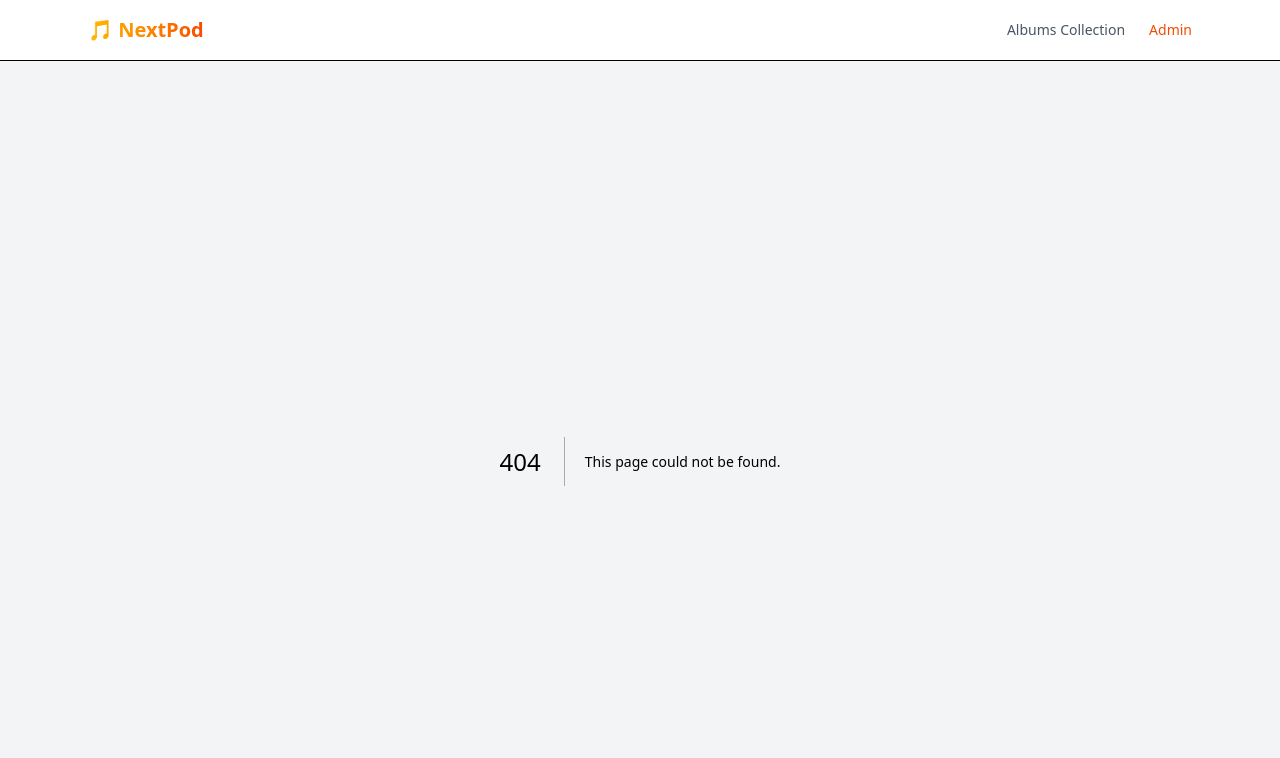
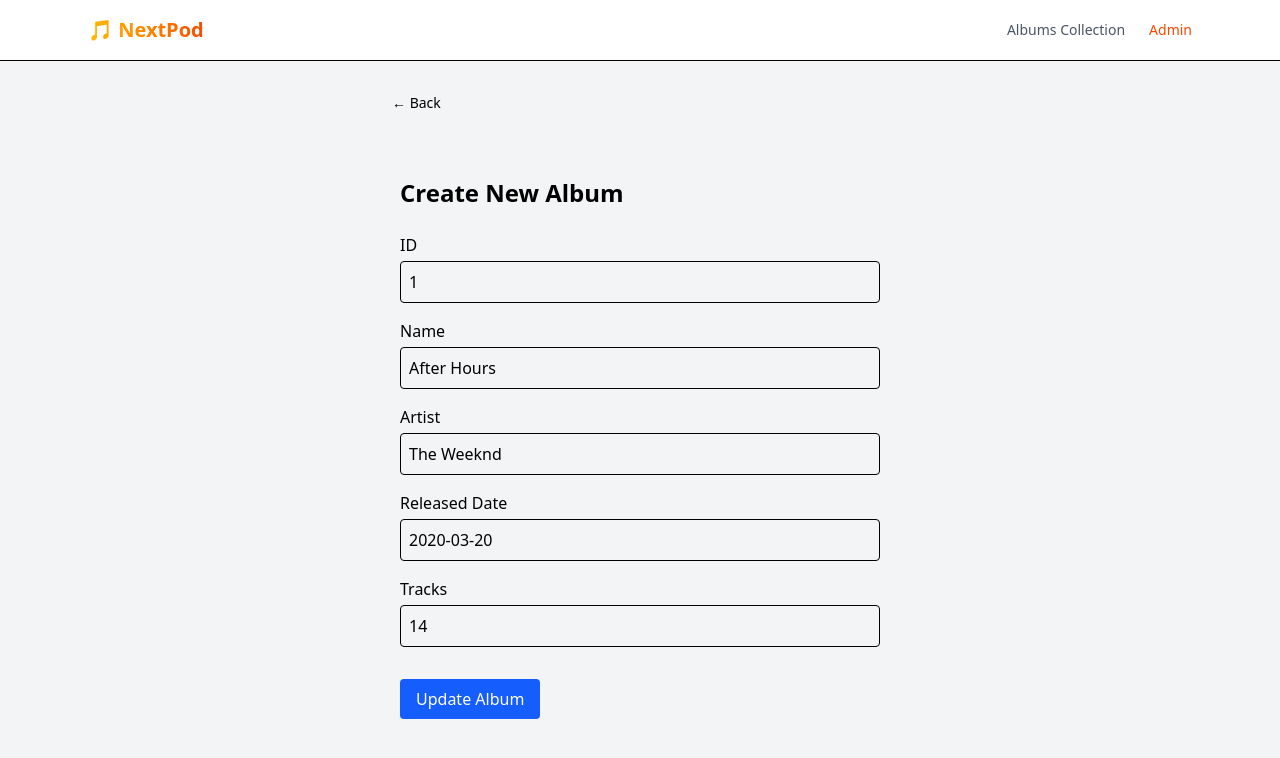
Before and after one commit to mpham99/NextPod, a Next.js app: page /admin/edit/1 in a window 1280 px wide. Before the commit this address had no page. Shown: the top 758 px of the page. Built offline with nearby package versions, Linux system fonts and the light colour scheme; data requests are answered from the project's data file.

Commit message:
Add edit album features

```diff
--- /dev/null
+++ b/app/admin/edit/[id]/client-form.js
@@ -0,0 +1,76 @@
+'use client'
+
+import {useState} from 'react';
+import {redirect} from "next/navigation";
+
+export default function ClientForm({album}) {
+    const [form, setForm] = useState({
+        id: album.id,
+        name: album.name,
+        artist: album.artist,
+        released_date: album.released_date,
+        tracks: album.tracks,
+    });
+
+    function handleChange(e) {
+        const {name, value} = e.target;
+        setForm((prev) => ({...prev, [name]:value}));
+    }
+
+    async function handleSubmit(e) {
+        e.preventDefault();
+
+        const res = await fetch(`http://localhost:4000/albums/${form.id}`,{
+            method: "PUT",
+            headers: {
+                "Content-Type": "application/json"
+            },
+            body: JSON.stringify(form)
+        });
+        if (res.ok) {
+            redirect("/");
+        }
+    }
+
+    return(
+        <div className="max-w-xl mx-auto px-6 py-10">
+            <h1 className="text-2xl font-bold mb-6">Create New Album</h1>
+
+            <form onSubmit={handleSubmit} className="space-y-4">
+                <div>
+                    <label className="block font-medium mb-1" htmlFor="id">ID</label>
+                    <input type="number" name="id" id="id" className="w-full border rounded p-2" disabled
+                            value={form.id} onChange={handleChange}/>
+                </div>
+
+                <div>
+                    <label className="block font-medium mb-1" htmlFor="name">Name</label>
+                    <input type="text" name="name" id="name" className="w-full border rounded p-2" required
+                            value={form.name} onChange={handleChange}/>
+                </div>
+
+                <div>
+                    <label className="block font-medium mb-1" htmlFor="artist">Artist</label>
+                    <input type="text" name="artist" id="artist" className="w-full border rounded p-2" required
+                            value={form.artist} onChange={handleChange}/>
+                </div>
+
+                <div>
+                    <label className="block font-medium mb-1" htmlFor="released_date">Released Date</label>
+                    <input type="text" name="released_date" id="released_date" placeholder="YYYY-MM-DD" className="w-full border rounded p-2" required
+                            value={form.released_date} onChange={handleChange}/>
+                </div>
+
+                <div>
+                    <label className="block font-medium mb-1" htmlFor="tracks">Tracks</label>
+                    <input type="number" name="tracks" id="tracks" className="w-full border rounded p-2" required
+                            value={form.tracks} onChange={handleChange}/>
+                </div>
+
+                <button type="submit" className="mt-4 px-4 py-2 bg-blue-600 text-white rounded hover:bg-blue-700">
+                    Update Album
+                </button>
+            </form>
+        </div>
+    );
+}
--- /dev/null
+++ b/app/admin/edit/[id]/page.js
@@ -0,0 +1,37 @@
+import {getAlbumDetail} from "@/app/actions/server-actions";
+import {Alert, AlertDescription, AlertTitle} from "@/components/ui/alert";
+import {Terminal} from "lucide-react";
+import {Button} from "@/components/ui/button";
+import Link from "next/link";
+import ClientForm from "@/app/admin/edit/[id]/client-form";
+
+export default async function Edit({params}) {
+    const res = await getAlbumDetail(params.id);
+
+    if (res.status !== 200) {
+        return (
+            <div className="flex justify-center pt-10">
+                <Alert className="w-full max-w-2xl border-red-700 bg-red-300">
+                    <Terminal className="h-4 w-4"/>
+                    <AlertTitle>Uh oh!</AlertTitle>
+                    <AlertDescription className="flex flex-col gap-2">
+                        <span>Item with ID {params.id} does not exist!</span>
+                        <Button asChild variant="link" className="self-start pl-0">
+                            <Link href="/collection">Back</Link>
+                        </Button>
+                    </AlertDescription>
+                </Alert>
+            </div>
+        );
+    }
+
+    const album = await res.json();
+    return (
+        <div className="max-w-xl mx-auto px-6 py-6">
+            <Button asChild variant="link" className="mb-4">
+                <Link href="/collection">← Back</Link>
+            </Button>
+            <ClientForm album={album} />
+        </div>
+    );
+}
--- a/app/collection/[id]/page.js
+++ b/app/collection/[id]/page.js
@@ -33,8 +33,8 @@ export default async function AlbumDetailPage({params}) {
                 <Link href="/collection">← Back</Link>
             </Button>
 
-            <Card>
-                <CardContent className="p-4">
+            <Card className="bg-white">
+                <CardContent className="p-4 bg-white">
                     <h2 className="text-xl font-semibold mb-4">Album Details</h2>
                     <table className="w-full border-collapse">
                         <tbody className="text-sm">
```
